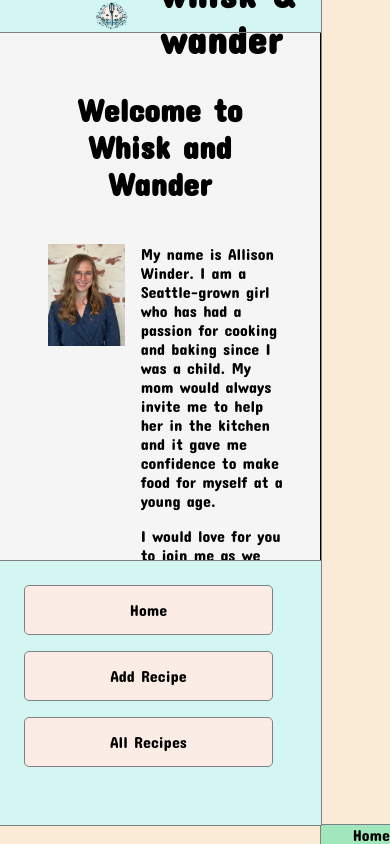
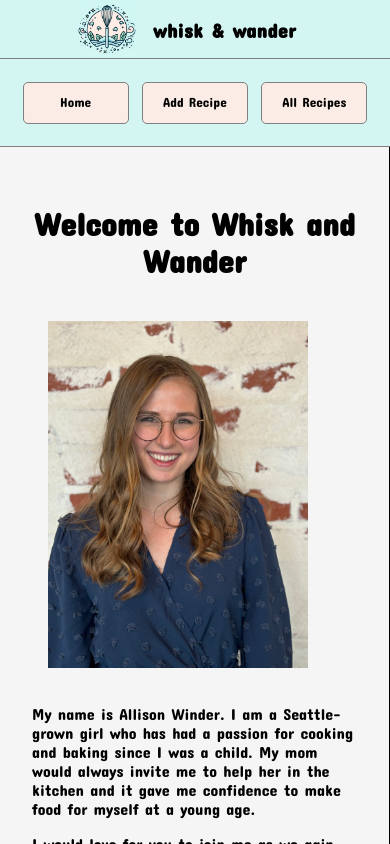
Before and after one commit to allisonwinder/whisk-and-wander, a React (Create React App) app: page / in a window 390 px wide. Built offline with nearby package versions, Linux system fonts and the light colour scheme.

Commit message:
Most of the media queries

```diff
--- a/src/App.css
+++ b/src/App.css
@@ -1,7 +1,7 @@
 main {
-  background-color: antiquewhite;
   width: 100vw;
   height: 100vh;
+  overflow-y: hidden;
   display: grid;
   grid-template-columns: 25% 75%;
   grid-template-rows: 7em 2em auto;
@@ -13,8 +13,29 @@ main {
 
 @media screen and (max-width: 44rem) {
   main {
-    grid-template-columns: auto;
-    grid-template-rows: 2rem 2fr 1fr;
+    grid-template-columns: 100%;
+    grid-template-rows: 10% 5% auto 18%;
+    grid-template-areas:
+      "header"
+      "crumbs"
+      "body"
+      "nav";
+  }
+}
+
+@media screen and (max-width: 32rem) {
+  main {
+    grid-template-rows: 7% auto auto;
+    grid-template-areas:
+      "header"
+      "nav"
+      "body";
+  }
+}
+
+@media screen and (max-width: 10rem) {
+  main {
+    grid-template-rows: 7% auto auto;
     grid-template-areas:
       "header"
       "body"
--- a/src/components/Body.css
+++ b/src/components/Body.css
@@ -2,7 +2,7 @@ section {
   grid-area: body;
   height: 100%;
   min-height: 100%;
-  overflow: hidden;
+  overflow-x: auto;
   border-right: 1px solid;
   position: relative;
   background-color: whitesmoke;
@@ -17,6 +17,6 @@ section {
   padding-right: 2em;
   padding-bottom: 0em;
   margin-bottom: 1em;
-  overflow-x: auto;
+  overflow-x: visible;
   height: 100%;
 }
--- a/src/components/Breadcrumbs.css
+++ b/src/components/Breadcrumbs.css
@@ -15,3 +15,9 @@
   text-decoration: none; /* Remove default link underline */
   color: black;
 }
+
+@media screen and (max-width: 32rem) {
+  .crumbs {
+    display: none;
+  }
+}
--- a/src/components/Header.css
+++ b/src/components/Header.css
@@ -29,11 +29,6 @@ header {
   letter-spacing: 0.03em;
 }
 
-.subtitle {
-  display: block;
-  font-size: smaller;
-}
-
 .imageSize {
   flex: 0 0 auto;
   max-width: 100%;
@@ -41,57 +36,37 @@ header {
   height: 100%;
 }
 
-/* @media screen and (max-width: 67rem) {
-    .centerhead {
-        align-items: flex-end;
-        padding-inline-end: 1rem;
-    }
+@media screen and (max-width: 44rem) {
+  header .centerhead {
+    align-items: center;
+  }
 
-    .centerhead .subtitle {
-        display: none;
-    }
-} */
-
-/* @media screen and (max-width: 44rem) {
-    header .centerhead {
-        align-items: center;
-        padding: 0;
-        display: none;
-    }
-
-    header #crumbs {
-        margin: 0.56rem 0;
-    }
-} */
-
-/* NEEDSWORK: work in these rules */
-
-/* #crumbs ul {
-    padding: 0;
-    margin: 0;
-    line-height: 1;
+  .title {
+    font-size: medium;
+  }
 }
 
-#crumbs li {
-    padding: 0;
-    margin: 0;
-    list-style: none;
-    display: inline-block;
+@media screen and (max-width: 32rem) {
+  .imageSize {
+    padding-left: 20%;
+  }
+
+  .title {
+    font-size: smaller;
+  }
+  .centerhead {
+    padding-left: 1em;
+  }
 }
 
-header a:link,
-header a:visited,
-header a:active {
-    color: var(--header-text-color);
-    text-decoration: none;
+@media screen and (max-width: 25rem) {
+  .title {
+    font-size: x-small;
+  }
 }
 
-header a:hover {
-    color: var(--header-hover-color);
-    text-decoration: underline;
+@media screen and (max-width: 10rem) {
+  .title {
+    font-size: xx-small;
+  }
 }
-
-#crumbs li:not(:first-child)::before {
-    content: ">";
-    padding: 0.3em;
-} */
--- a/src/components/Home.css
+++ b/src/components/Home.css
@@ -19,3 +19,17 @@
 .thoughts {
   flex: 1 1 70%;
 }
+
+@media screen and (max-width: 32rem) {
+  .content {
+    display: block;
+    justify-content: center;
+  }
+
+  .allison {
+    padding: 1em;
+    position: relative;
+    height: 100%;
+    max-width: 80%;
+  }
+}
--- a/src/components/Home.tsx
+++ b/src/components/Home.tsx
@@ -23,10 +23,9 @@ export default function Home() {
           <p className="brand">
             Join me on our adventure together in the kitchen! See you all there!
           </p>
+          <br></br>
         </div>
       </div>
-      <br></br>
-      <br></br>
     </>
   );
 }
--- a/src/components/Navigation.css
+++ b/src/components/Navigation.css
@@ -9,7 +9,7 @@ nav {
   z-index: 3;
 }
 
-.buttonWrapper {
+nav .buttonWrapper {
   justify-content: center;
   padding: 1em;
 }
@@ -39,3 +39,32 @@ nav {
 .btn:focus {
   outline: none; /* Remove focus outline */
 }
+
+@media screen and (max-width: 44rem) {
+  .buttonWrapper {
+    display: flex; /* Enable flexbox layout for buttonWrapper */
+    flex-wrap: nowrap;
+  }
+
+  nav {
+    align-items: center; /* Center-align items vertically */
+  }
+}
+
+@media screen and (max-width: 32rem) {
+  .btn {
+    font-size: smaller;
+  }
+}
+
+@media screen and (max-width: 20rem) {
+  .btn {
+    font-size: x-small;
+  }
+}
+
+@media screen and (max-width: 10rem) {
+  .btn {
+    font-size: x-small;
+  }
+}
--- a/src/components/RecipeList.tsx
+++ b/src/components/RecipeList.tsx
@@ -28,8 +28,6 @@ export default function RecipeList() {
         ))}
       </div>
       <br />
-      <br />
-      <br></br>
     </>
   );
 }
--- a/src/components/RecipeView.css
+++ b/src/components/RecipeView.css
@@ -67,3 +67,38 @@
   padding-left: 1em;
   font-size: 120%;
 }
+
+@media screen and (max-width: 44rem) {
+  .prepTime {
+    margin: auto;
+  }
+  .cookTime {
+    margin: auto;
+  }
+  .totalTime {
+    margin: auto;
+  }
+  .instructions {
+    font-size: 100%;
+  }
+
+  .ingredients {
+    padding-left: 1em;
+    font-size: 100%;
+  }
+  .recipe-title {
+    font-size: 200%;
+  }
+}
+
+@media screen and (max-width: 32rem) {
+  .prepTime {
+    margin: 2px;
+  }
+  .cookTime {
+    margin: 2px;
+  }
+  .totalTime {
+    margin: 2px;
+  }
+}
```
